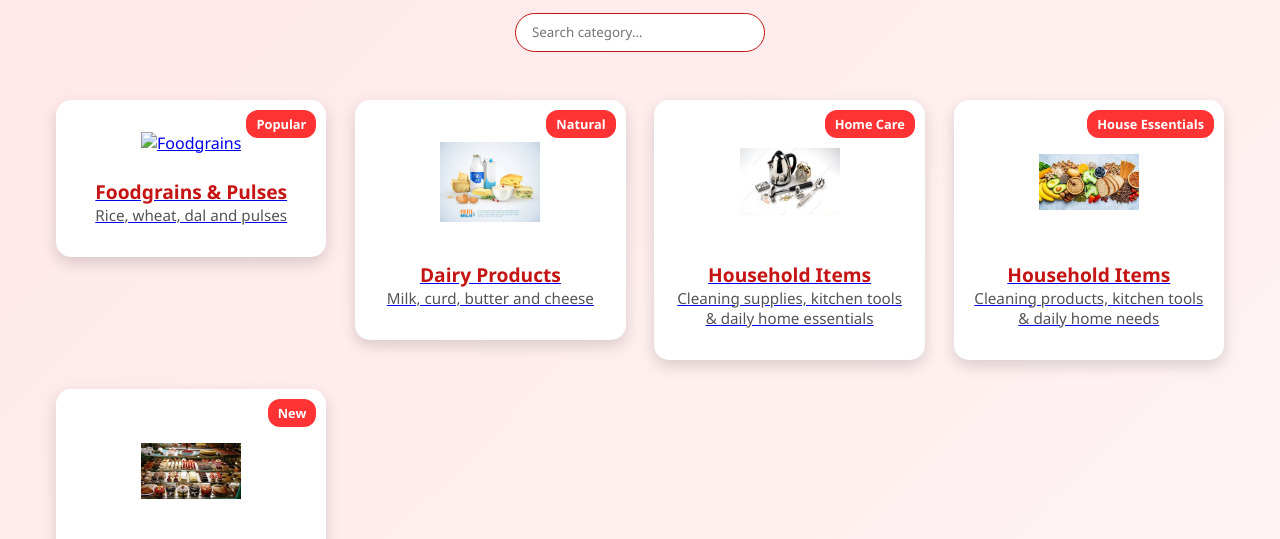
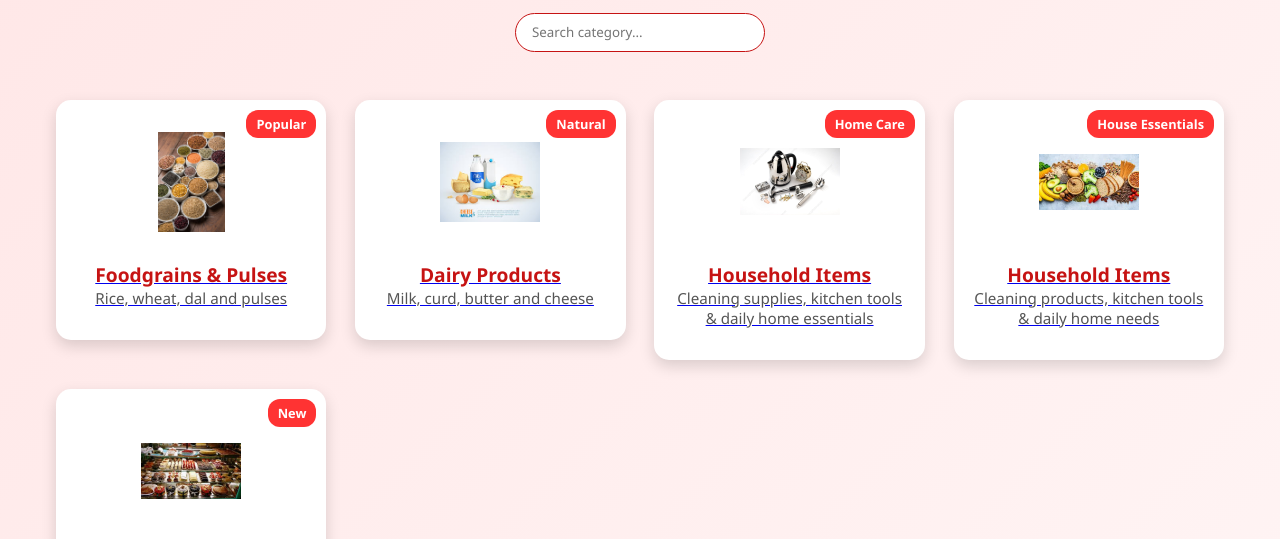
Before and after one commit to renukabondar/SuperMarket, a website: page categories.html in a window 1280 px wide. Shown: the part 261-800 px from the top of the page. Drawn offline with Linux system fonts and the light colour scheme.

Commit message:
Update categories.html

```diff
--- a/categories.html
+++ b/categories.html
@@ -171,7 +171,7 @@ footer .social-icons a:hover {color:#ffb3b3;}
   <a href="foodgrains.html" class="category-link">
     <div class="category-card">
       <span class="badge">Popular</span>
-      <img src="images/Foodgrains.jpg" alt="Foodgrains">
+      <img src="Foodgrains.jpg" alt="Foodgrains">
       <h3>Foodgrains & Pulses</h3>
       <p>Rice, wheat, dal and pulses</p>
     </div>
```
